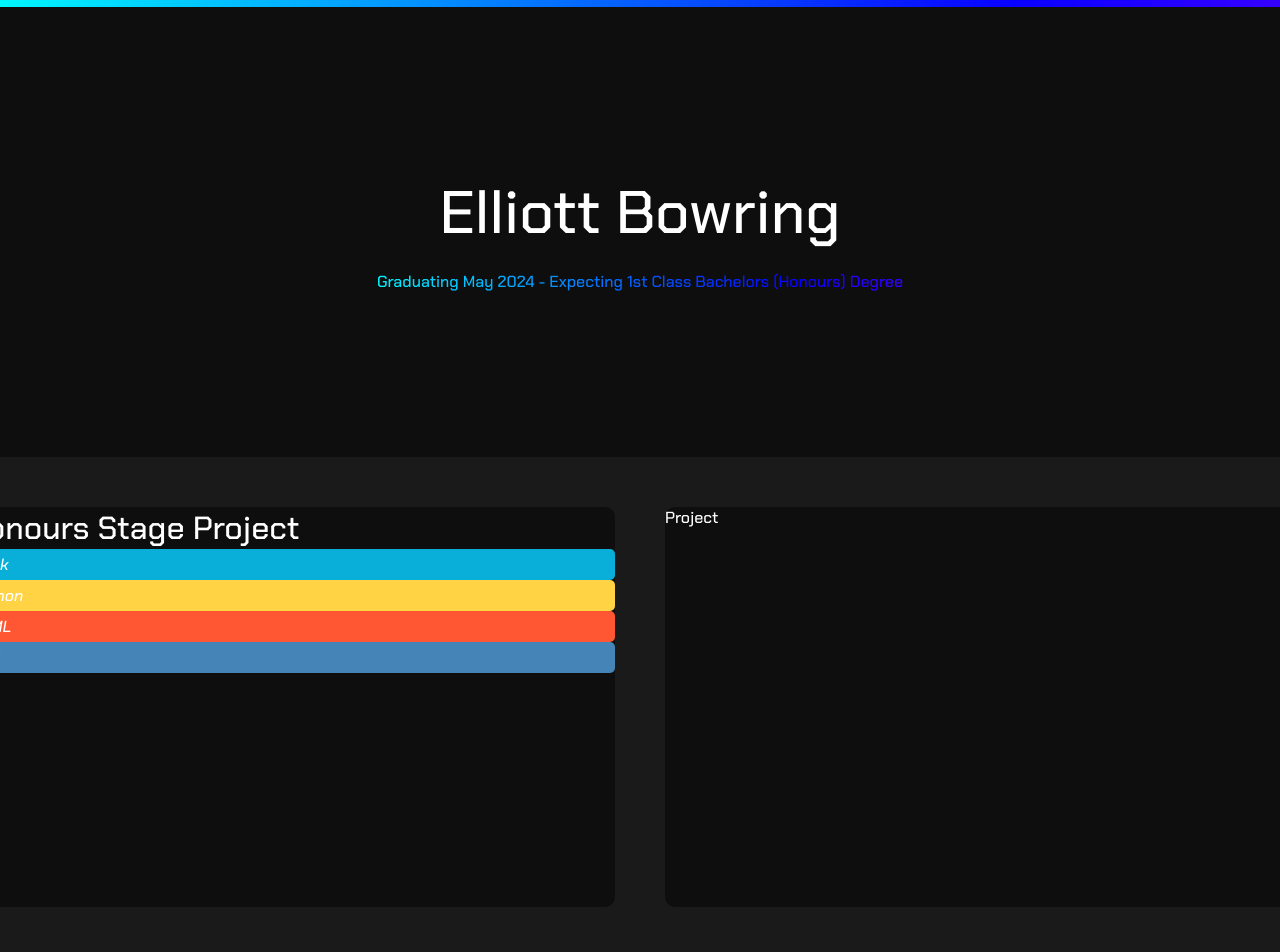
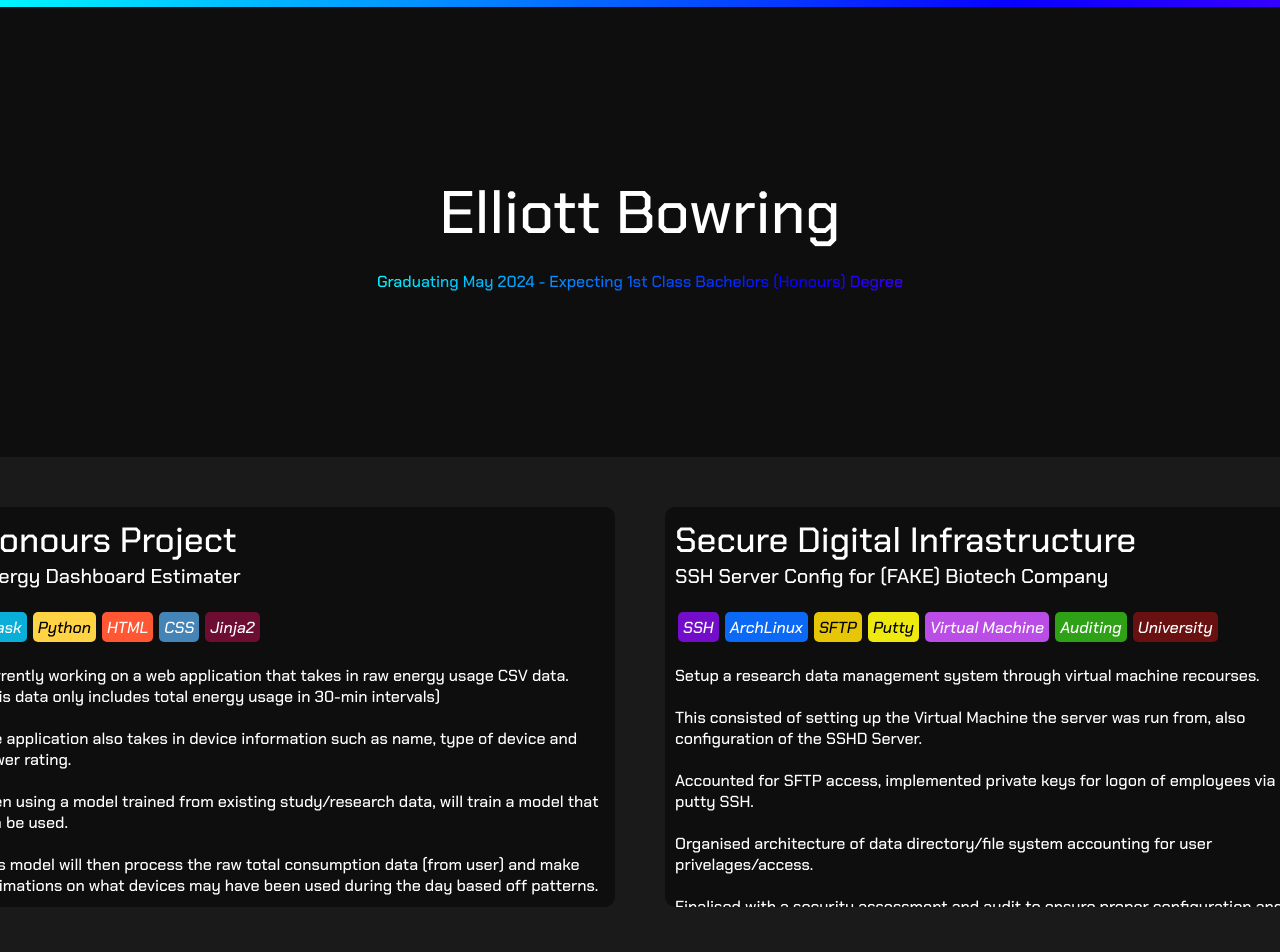
Before and after one commit to Bowriing/elliottbowring.net, a plain HTML site: page index.html in a window 1280 px wide. Shown: the top 952 px of the page. Drawn offline with Linux system fonts and the light colour scheme.

Commit message:
Updated 2 Project

```diff
--- a/index.html
+++ b/index.html
@@ -26,17 +26,60 @@
             <div class="projects-con">
                 <div class="project-grid">
                     <div class="project">
-                        <h1>Honours Stage Project</h1>
+                        <div class="project-title">Honours Project</div>
+                        <div class="project-subtitle">Energy Dashboard Estimater</div>
                         <div class="skills">
                             <i class="skill flask">Flask</i>
                             <i class="skill python">Python</i>
                             <i class="skill html">HTML</i>
                             <i class="skill css">CSS</i>
+                            <i class="skill jinja">Jinja2</i>
                         </div>
-                        <p></p>
+                        <p class="project-text">
+                            Currently working on a web application that takes in raw energy usage CSV data. (This data only includes total energy usage in 30-min intervals)
+                            <br>
+                            <br>
+                            The application also takes in device information such as name, type of device and power rating.
+                            <br>
+                            <br>
+                            Then using a model trained from existing study/research data, will train a model that can be used.
+                            <br>
+                            <br>
+                            This model will then process the raw total consumption data (from user) and make estimations on what devices may have been used during the day based off patterns.
+                        </p>
                     </div>
-                    <div class="project">Project</div>
-                    <div class="project">Project</div>
+
+                    <div class="project">
+                        <div class="project-title">Secure Digital Infrastructure</div>
+                        <div class="project-subtitle">SSH Server Config for (FAKE) Biotech Company</div>
+                        <div class="skills">
+                            <i class="skill" style="background-color: rgb(116, 13, 201);">SSH</i>
+                            <i class="skill" style="background-color: rgb(11, 105, 245);">ArchLinux</i>
+                            <i class="skill" style="background-color: rgb(231, 198, 8); color: black;">SFTP</i>
+                            <i class="skill" style="background-color: rgb(238, 234, 16); color: black;">Putty</i>
+                            <i class="skill" style="background-color: rgb(186, 77, 230)">Virtual Machine</i>
+                            <i class="skill" style="background-color: rgb(46, 161, 23);">Auditing</i>
+                            <i class="skill" style="background-color: rgb(105, 16, 16);">University</i>
+
+                        </div>
+                        <p class="project-text">
+                            Setup a research data management system through virtual machine recourses.
+                            <br>
+                            <br>
+                            This consisted of setting up the Virtual Machine the server was run from, also configuration of the SSHD Server.
+                            <br>
+                            <br>
+                            Accounted for SFTP access, implemented private keys for logon of employees via putty SSH.
+                            <br>
+                            <br>
+                            Organised architecture of data directory/file system accounting for user privelages/access.
+                            <br>
+                            <br>
+                            Finalised with a security assessment and audit to ensure proper configuration and protection/security setup.
+                        </p>
+                    </div>
+
+
                 </div>
             </div>
 
--- a/styles.css
+++ b/styles.css
@@ -92,6 +92,25 @@ body{
     width: 650px;
     height: 400px;
     border-radius: 10px;
+    overflow: hidden;
+    overflow-y: scroll;
+
+}
+
+.project-title{
+    font-size: 35px;
+    margin: 10px;
+    margin-bottom: 0;
+}
+
+.project-subtitle{
+    font-size: 20px;
+    margin: 10px;
+    margin-top: 0;
+}
+
+.project-text{
+    margin: 10px;
 }
 
 .contact-con{
@@ -109,21 +128,28 @@ body{
 }
 
 .link{
-    display: flex;
     font-weight: bold;
     text-decoration: none;
     align-items: center;
 }
 
+.skills{
+    display: flex;
+    margin-top: 0px;
+    margin: 10px;
+}
+
 .skill{
-    display: flex;
+    height: 20px;
     background-color: darkblue;
     color: white;
     padding: 5px;
     border-radius: 5px;
+    margin: 3px;
 }
 
 .python{
+    color: black;
     background-color: #ffd343;
 }
 
@@ -139,6 +165,26 @@ body{
     background-color: #BF40BF;
 }
 
+.jinja{
+    background-color: #6D0D32;
+}
+
 .flask{
     background-color: rgb(9, 175, 216);
 }
+
+/* For Webkit browsers */
+::-webkit-scrollbar {
+    width: 15px; /* Width of the entire scrollbar */
+    position: absolute;
+  }
+
+  ::-webkit-scrollbar-button {
+    display: block;
+    height: 12px;
+  }
+
+  ::-webkit-scrollbar-thumb:hover {
+    background-color: var(--dark)
+
+  }
```
